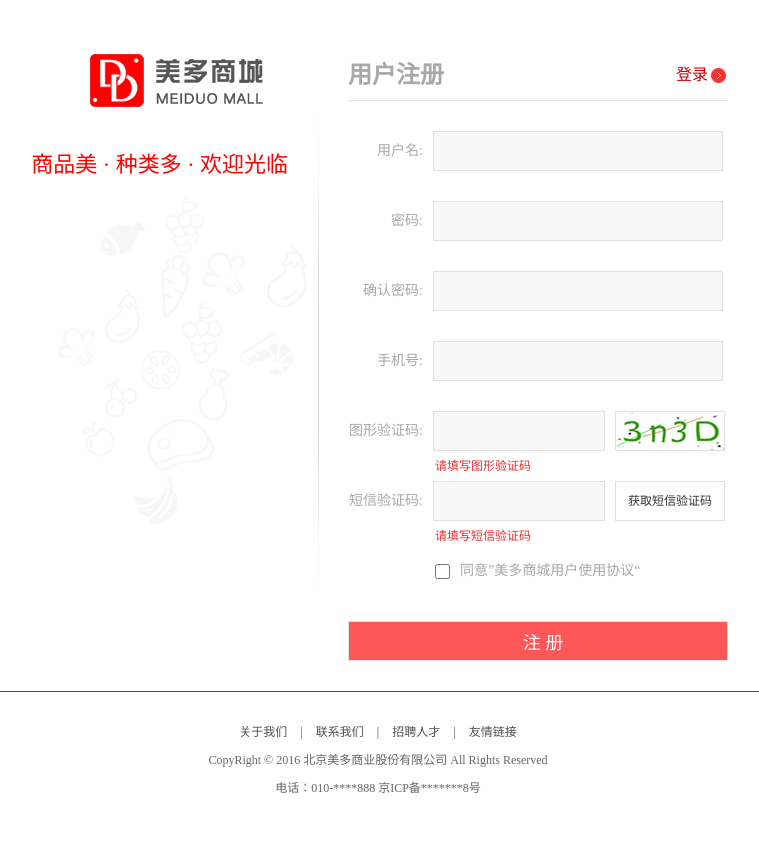
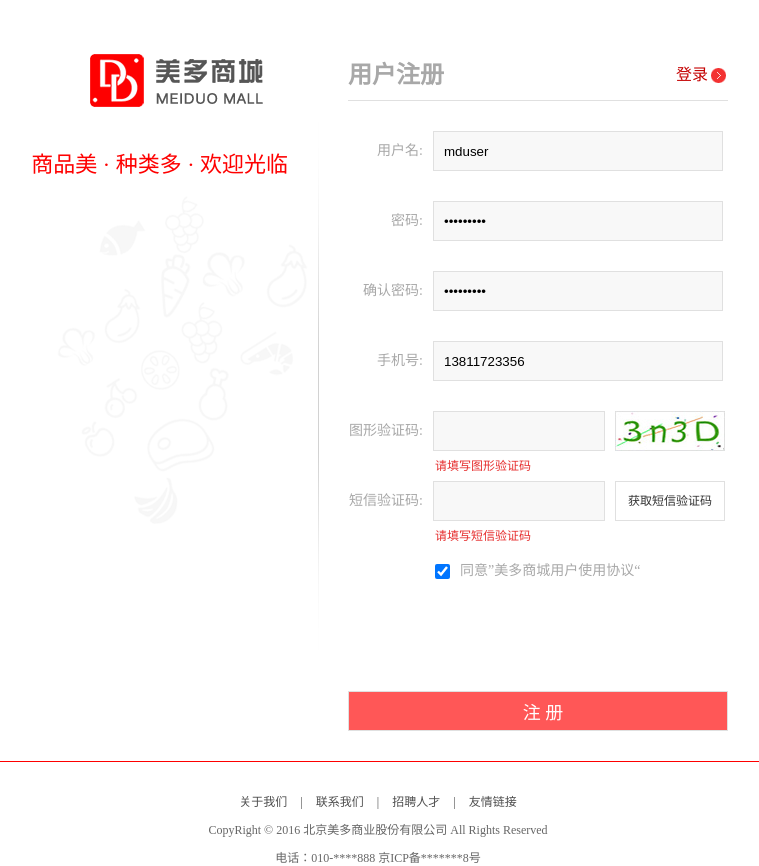
Before and after one commit to tinefy/meiduo_project, a Django app: page /register/ in a window 1280 px wide. Shown: the whole page, without its empty margins (262-1021 px from the left). Before the commit the page ends 793 px from the top, so only its background shows below. Run offline with Django 4.2, Linux system fonts and the light colour scheme.

Commit message:
'前端'

```diff
--- a/meiduo_mall/meiduo_mall/apps/users/views.py
+++ b/meiduo_mall/meiduo_mall/apps/users/views.py
@@ -9,4 +9,6 @@ class RegisterView(View):
         return render(request, 'register.html')
 
     def post(self, request):
+        username=request.POST.get('username')
+        print(username)
         return render(request, 'register.html')
--- a/meiduo_mall/meiduo_mall/static/js/register.js
+++ b/meiduo_mall/meiduo_mall/static/js/register.js
@@ -2,23 +2,24 @@ let vm = new Vue({
     el: '#app',
     delimiters: ['[[', ']]'],
     data: {
-        username: '',
-        password: '',
-        password2: '',
-        mobile: '',
-        allow: '',
+        username: 'mduser',
+        password: 'mduser123',
+        password2: 'mduser123',
+        mobile: '13811723356',
+        allow: 'true',
 
         error_name: false,
         error_password: false,
         error_password2: false,
         error_mobile: false,
         error_allow: false,
+        error_submit: false,
 
         error_name_message: '',
         error_mobile_message: '',
     },
     methods: {
-        check_username:function () {
+        check_username: function () {
             let re = /^[\w\d_-]{5,20}$/;
             if (re.test(this.username)) {
                 this.error_name = false;
@@ -27,7 +28,7 @@ let vm = new Vue({
                 this.error_name_message = '请输入5-20个字符的用户名';
             }
         },
-        check_password:function() {
+        check_password: function () {
             let re = /^[\w\d]{8,20}$/;
             if (re.test(this.password)) {
                 this.error_password = false;
@@ -35,14 +36,14 @@ let vm = new Vue({
                 this.error_password = true;
             }
         },
-        check_password2:function() {
+        check_password2: function () {
             if (this.password2 == this.password2) {
                 this.error_password2 = false;
             } else {
                 this.error_password2 = true;
             }
         },
-        check_mobile:function() {
+        check_mobile: function () {
             let re = /^1[3-9]\d{9}$/;
             if (re.test(this.mobile)) {
                 this.error_mobile = false;
@@ -51,14 +52,15 @@ let vm = new Vue({
                 this.error_mobile_message = '您输入的手机号格式不正确';
             }
         },
-        check_allow:function() {
+        check_allow: function () {
             if (this.allow) {
                 this.error_allow = false;
             } else {
                 this.error_allow = true;
             }
         },
-        on_submit:function(event) {
+        on_submit: function (event) {
+            // alert(event);
             this.check_username();
             this.check_password();
             this.check_password2();
@@ -66,8 +68,10 @@ let vm = new Vue({
             this.check_allow();
             if (this.error_name == true || this.error_password == true || this.error_password2 == true
                 || this.error_mobile == true || this.error_allow == true) {
+                this.error_submit = true;
                 event.preventDefault();
             }
+
         },
     },
 });
--- a/meiduo_mall/meiduo_mall/templates/register.html
+++ b/meiduo_mall/meiduo_mall/templates/register.html
@@ -23,7 +23,7 @@
         <a href="login.html">登录</a>
       </div>
       <div class="reg_form clearfix">
-        <form method="post" class="register_form" v-on:submit="on_submit" v-cloak>
+        <form method="post" class="register_form" v-on:submit="on_submit($event)" v-cloak>
           {{ csrf_input }}
           <ul>
             <li>
@@ -63,6 +63,9 @@
               <label>同意”美多商城用户使用协议“</label>
               <span class="error_tip" v-show="error_allow">请勾选用户协议</span>
             </li>
+            <li>
+              <span class="error_tip" v-show="error_submit">提交失败！</span>
+            </li>
             <li class="reg_sub">
               <input type="submit" value="注 册">
             </li>
```
